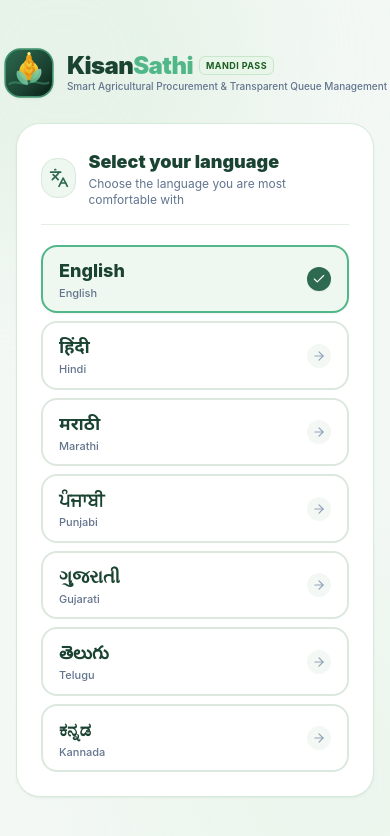
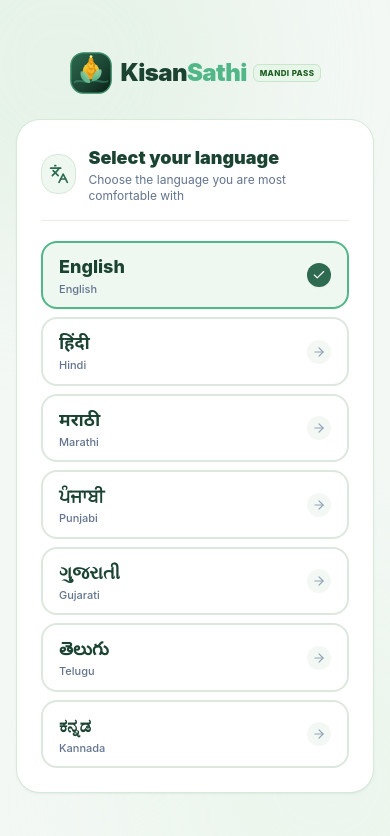
Before and after one commit to ayus0109/ProcureFlow, a React (Vite) app in the folder frontend/: page / in a window 390 px wide. Shown: the top 836 px of the page. Built offline with nearby package versions, Linux system fonts and the light colour scheme.

Commit message:
fix(responsive): optimize header logo and navbar layout for mobile screens and prevent control clipping

```diff
--- a/frontend/src/components/KisanLogo.jsx
+++ b/frontend/src/components/KisanLogo.jsx
@@ -3,15 +3,16 @@
 /**
  * Handcrafted KisanSathi Brand Emblem & Typography Logo.
  * Features a golden harvest wheat sheaf, rising morning sun, and flourishing emerald leaves.
+ * Fully responsive on all mobile and desktop viewports.
  */
-export function KisanLogoMark({ className = 'h-9 w-9', variant = 'default' }) {
+export function KisanLogoMark({ className = 'h-8 w-8 sm:h-9 sm:w-9' }) {
   return (
     <div className={`relative shrink-0 flex items-center justify-center ${className}`}>
       <svg
         viewBox="0 0 48 48"
         fill="none"
         xmlns="http://www.w3.org/2000/svg"
-        className="w-full h-full drop-shadow-xs"
+        className="w-full h-full drop-shadow-2xs"
       >
         <defs>
           <linearGradient id="logoBgGrad" x1="0%" y1="0%" x2="100%" y2="100%">
@@ -119,28 +120,36 @@
 export default function KisanLogo({
   size = 'md',
   showTagline = true,
-  theme = 'dark', // 'dark' (on green header) or 'light' (on white page)
+  theme = 'light',
   subtitleText,
 }) {
   const isLg = size === 'lg';
   const isSm = size === 'sm';
 
-  const markSize = isLg ? 'h-13 w-13' : isSm ? 'h-8 w-8' : 'h-10 w-10';
+  const markSize = isLg
+    ? 'h-11 w-11 sm:h-13 sm:w-13'
+    : isSm
+    ? 'h-7 w-7 sm:h-8 sm:w-8'
+    : 'h-8 w-8 sm:h-9 sm:w-9';
 
   return (
-    <div className="flex items-center gap-3">
+    <div className="flex items-center gap-2 sm:gap-2.5 min-w-0">
       <KisanLogoMark className={markSize} />
       <div className="min-w-0">
         <div className="flex items-center gap-1.5">
           <span
             className={`font-black tracking-tight leading-none ${
-              isLg ? 'text-2xl sm:text-3xl' : isSm ? 'text-base' : 'text-lg sm:text-xl'
+              isLg
+                ? 'text-2xl sm:text-3xl'
+                : isSm
+                ? 'text-sm sm:text-base'
+                : 'text-base sm:text-lg'
             } ${theme === 'dark' ? 'text-white' : 'text-[#1b4332]'}`}
           >
             Kisan<span className="text-[#52b788]">Sathi</span>
           </span>
           <span
-            className={`rounded-md px-1.5 py-0.5 text-[9px] font-bold uppercase tracking-wider ${
+            className={`rounded-md px-1.5 py-0.5 text-[8px] sm:text-[9px] font-extrabold uppercase tracking-wider shrink-0 ${
               theme === 'dark'
                 ? 'bg-[#1b4332] text-[#95d5b2] border border-[#2d6a4f]'
                 : 'bg-[#e8f5e9] text-[#1b5e20] border border-[#c8e6c9]'
@@ -151,7 +160,7 @@
         </div>
         {showTagline && (
           <p
-            className={`mt-0.5 text-[10px] sm:text-[11px] font-medium leading-tight truncate ${
+            className={`mt-0.5 text-[10px] sm:text-[11px] font-medium leading-tight truncate hidden sm:block ${
               theme === 'dark' ? 'text-[#95d5b2]' : 'text-slate-500'
             }`}
           >
--- a/frontend/src/components/PrintableTokenPass.jsx
+++ b/frontend/src/components/PrintableTokenPass.jsx
@@ -47,22 +47,22 @@
   };
 
   return (
-    <div className="fixed inset-0 z-50 flex items-center justify-center bg-black/65 p-4 backdrop-blur-xs overflow-y-auto print:p-0 print:bg-white print:fixed-none">
+    <div className="fixed inset-0 z-50 flex items-center justify-center bg-black/65 p-3 sm:p-4 backdrop-blur-xs overflow-y-auto print:p-0 print:bg-white print:fixed-none">
       <div
         ref={printRef}
-        className="relative my-auto w-full max-w-lg overflow-hidden rounded-3xl bg-white shadow-2xl print:shadow-none print:max-w-none print:w-full border border-slate-200"
+        className="relative my-auto w-full max-w-lg overflow-hidden rounded-3xl bg-white shadow-2xl print:shadow-none print:max-w-none print:w-full border border-[#d5ead8]"
       >
         {/* Action Header - Hidden on Print */}
-        <div className="flex items-center justify-between border-b border-emerald-800/20 bg-gradient-to-r from-emerald-800 to-teal-800 px-5 py-3 text-white print:hidden">
-          <div className="flex items-center gap-2 font-bold text-sm">
-            <ShieldCheck className="h-5 w-5 text-emerald-300" />
-            <span>{t('pass.title')}</span>
+        <div className="flex flex-wrap sm:flex-nowrap items-center justify-between gap-2 border-b border-[#d5ead8] bg-[#2d6a4f] px-4 py-3 text-white print:hidden">
+          <div className="flex items-center gap-2 font-bold text-xs sm:text-sm truncate">
+            <ShieldCheck className="h-4 w-4 sm:h-5 sm:w-5 text-[#52b788] shrink-0" />
+            <span className="truncate">{t('pass.title')}</span>
           </div>
-          <div className="flex items-center gap-2">
+          <div className="flex items-center gap-1.5 shrink-0">
             <button
               type="button"
               onClick={handleWhatsAppShare}
-              className="flex items-center gap-1.5 rounded-xl bg-emerald-600 px-3 py-1.5 text-xs font-bold text-white hover:bg-emerald-500 transition shadow-xs"
+              className="flex items-center gap-1 rounded-xl bg-[#25D366] px-2.5 py-1.5 text-xs font-bold text-white hover:brightness-110 transition shadow-2xs"
             >
               <Share2 className="h-3.5 w-3.5" />
               <span>WhatsApp</span>
@@ -70,9 +70,9 @@
             <button
               type="button"
               onClick={handlePrint}
-              className="flex items-center gap-1.5 rounded-xl bg-white px-3 py-1.5 text-xs font-bold text-emerald-950 hover:bg-slate-100 transition shadow-xs"
+              className="flex items-center gap-1 rounded-xl bg-white px-2.5 py-1.5 text-xs font-bold text-[#1b4332] hover:bg-[#eef7f0] transition shadow-2xs"
             >
-              <Printer className="h-3.5 w-3.5 text-emerald-800" />
+              <Printer className="h-3.5 w-3.5 text-[#2d6a4f]" />
               <span>{t('common.print')}</span>
             </button>
             <button
@@ -86,7 +86,7 @@
         </div>
 
         {/* Printable Pass Body */}
-        <div className="p-6 sm:p-8 space-y-6">
+        <div className="p-5 sm:p-8 space-y-5 sm:space-y-6">
           {/* Govt & APMC Header */}
           <div className="flex items-center justify-between border-b-2 border-dashed border-slate-200 pb-4">
             <div className="flex items-center gap-3">
```
Also changed, not shown: 1 other file (tests, documents, lock files or other folders).
